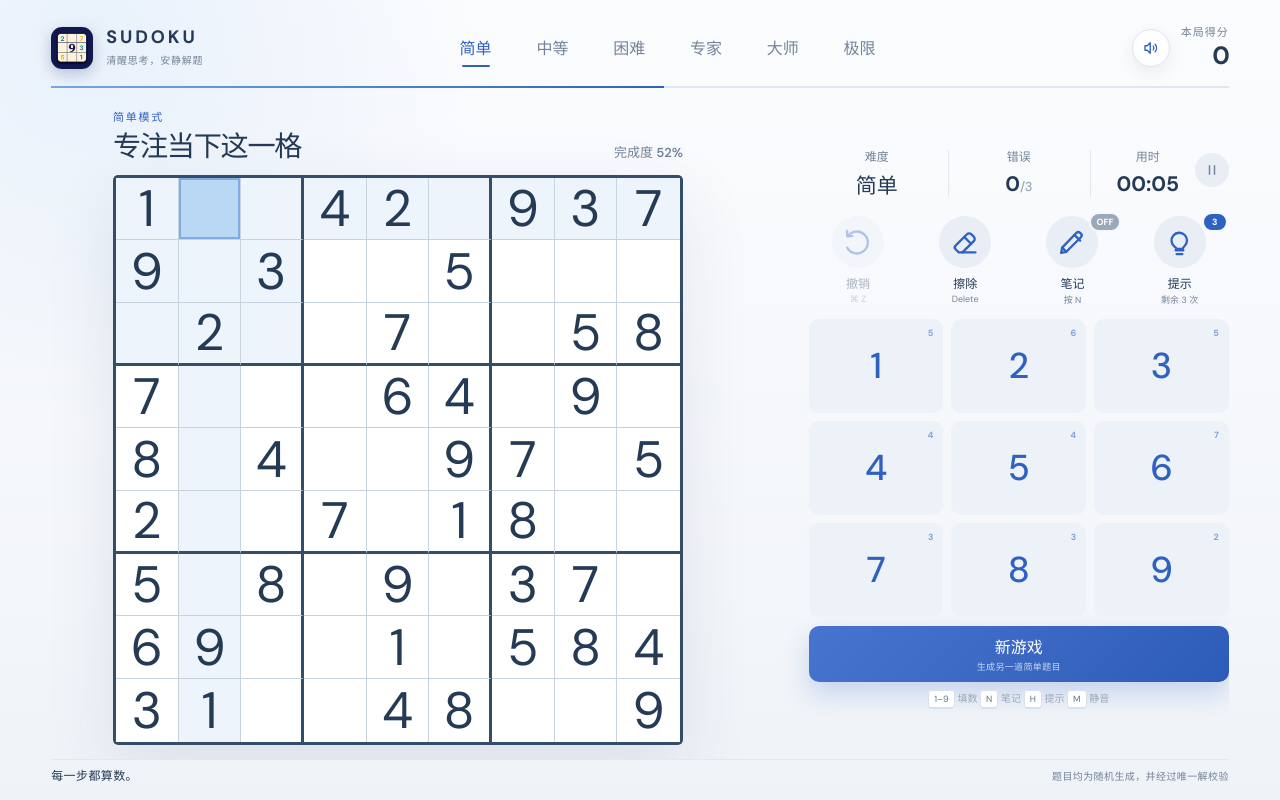
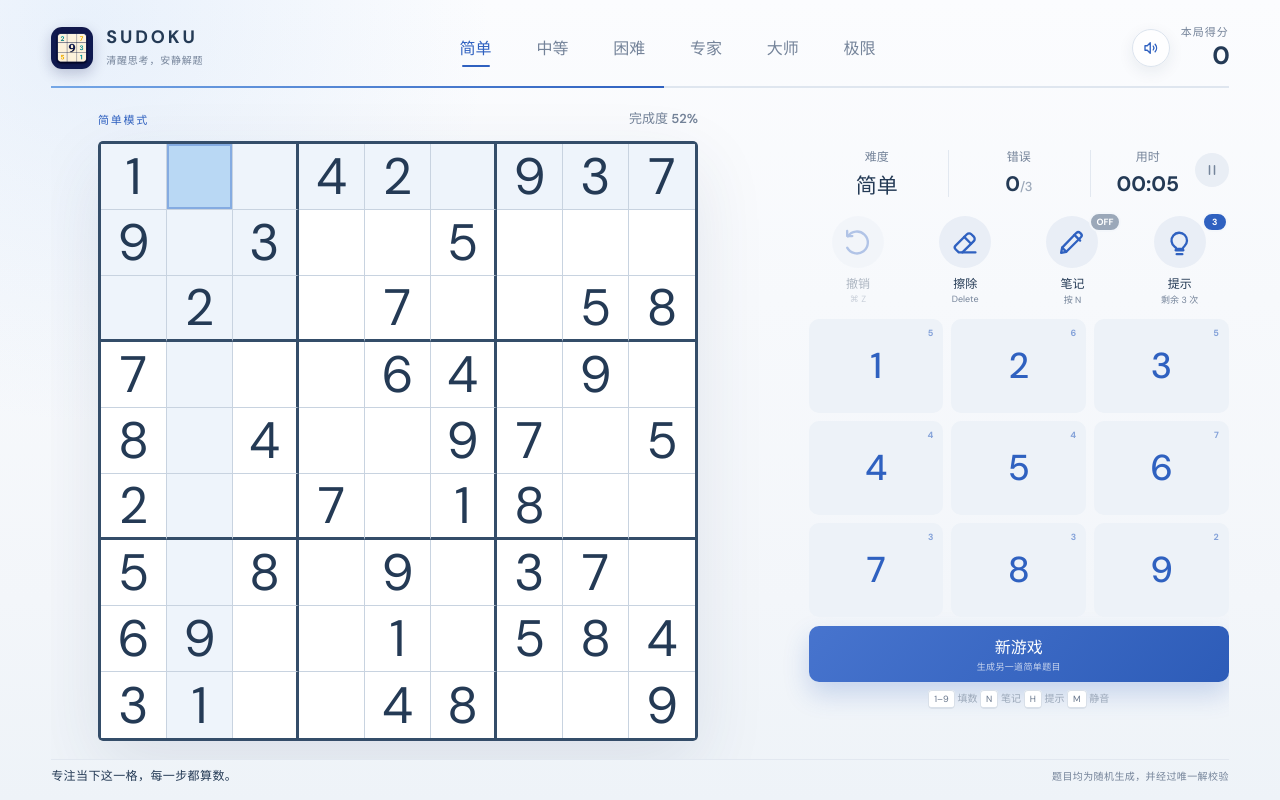
Before and after one commit to F-86/sudoku, a React (Vite) app: page / in a window 1280 px wide. Built offline with nearby package versions, Linux system fonts and the light colour scheme.

Commit message:
feat: link notes to selection, lock correct cells and completed digits

```diff
--- a/public/sw.js
+++ b/public/sw.js
@@ -1,4 +1,4 @@
-const CACHE_VERSION = 'v5'
+const CACHE_VERSION = 'v6'
 const CACHE_PREFIX = 'sudoku-'
 const CACHE_NAME = `${CACHE_PREFIX}${CACHE_VERSION}`
 const BASE_PATH = new URL(self.registration.scope).pathname
--- a/src/App.tsx
+++ b/src/App.tsx
@@ -269,6 +269,9 @@ function App() {
     setGame((current) => ({ ...current, selected: index }))
   }
 
+  const isLockedCorrectly = (index: number) =>
+    game.board[index] !== 0 && game.board[index] === game.solution[index]
+
   const enterNumber = (value: number) => {
     const index = game.selected
     if (
@@ -278,6 +281,18 @@ function App() {
       game.completed ||
       gameOver
     ) {
+      return
+    }
+
+    if (numberCounts[value - 1] >= 9) {
+      sound('error')
+      setToast(`数字 ${value} 已全部填完`)
+      return
+    }
+
+    if (isLockedCorrectly(index)) {
+      sound('error')
+      setToast('这一格已填对，不能再修改')
       return
     }
 
@@ -327,6 +342,11 @@ function App() {
       game.paused ||
       game.completed
     ) {
+      return
+    }
+    if (isLockedCorrectly(index)) {
+      sound('error')
+      setToast('这一格已填对，不能再修改')
       return
     }
     if (game.board[index] === 0 && game.notes[index] === 0) return
@@ -583,10 +603,7 @@ function App() {
       <section className="game-shell" id="game">
         <div className="board-column">
           <div className="board-heading">
-            <div>
-              <span className="eyebrow">{difficulty.label}模式</span>
-              <h1>专注当下这一格</h1>
-            </div>
+            <h1 className="eyebrow">{difficulty.label}模式</h1>
             <span className="progress-label">完成度 {progress}%</span>
           </div>
 
@@ -633,13 +650,20 @@ function App() {
                       <span className="cell-value">{value}</span>
                     ) : (
                       <span className="notes-grid" aria-hidden="true">
-                        {Array.from({ length: 9 }, (_, noteIndex) => (
-                          <i key={noteIndex}>
-                            {game.notes[index] & (1 << (noteIndex + 1))
-                              ? noteIndex + 1
-                              : ''}
-                          </i>
-                        ))}
+                        {Array.from({ length: 9 }, (_, noteIndex) => {
+                          const noted =
+                            (game.notes[index] & (1 << (noteIndex + 1))) !== 0
+                          const highlight =
+                            noted && selectedValue === noteIndex + 1
+                          return (
+                            <i
+                              key={noteIndex}
+                              className={highlight ? 'note-highlight' : ''}
+                            >
+                              {noted ? noteIndex + 1 : ''}
+                            </i>
+                          )
+                        })}
                       </span>
                     )}
                   </button>
@@ -784,7 +808,7 @@ function App() {
       </section>
 
       <footer>
-        <p>每一步都算数。</p>
+        <p>专注当下这一格，每一步都算数。</p>
         <span>题目均为随机生成，并经过唯一解校验</span>
       </footer>
 
--- a/src/index.css
+++ b/src/index.css
@@ -259,10 +259,10 @@ a:focus-visible {
 
 .board-heading {
   display: flex;
-  align-items: end;
+  align-items: center;
   justify-content: space-between;
   gap: 24px;
-  margin-bottom: 18px;
+  margin-bottom: 12px;
 }
 
 .eyebrow,
@@ -275,11 +275,7 @@ a:focus-visible {
 }
 
 .board-heading h1 {
-  margin: 4px 0 0;
-  color: var(--ink);
-  font-size: clamp(23px, 2.2vw, 32px);
-  line-height: 1.2;
-  letter-spacing: -0.045em;
+  margin: 0;
 }
 
 .progress-label {
@@ -401,6 +397,13 @@ a:focus-visible {
   font-size: clamp(7px, 1vw, 12px);
   font-style: normal;
   font-weight: 600;
+}
+
+.notes-grid i.note-highlight {
+  border-radius: 3px;
+  color: var(--blue);
+  background: var(--blue-soft);
+  font-weight: 700;
 }
 
 .board-overlay {
@@ -806,15 +809,11 @@ footer p {
   }
 
   .board-column {
-    width: min(760px, 100%, calc(100dvh - 230px));
+    width: min(760px, 100%, calc(100dvh - 200px));
   }
 
   .board-heading {
     margin-bottom: clamp(8px, 1.4vh, 14px);
-  }
-
-  .board-heading h1 {
-    font-size: clamp(22px, 2.2vw, 30px);
   }
 
   .control-panel {
```
